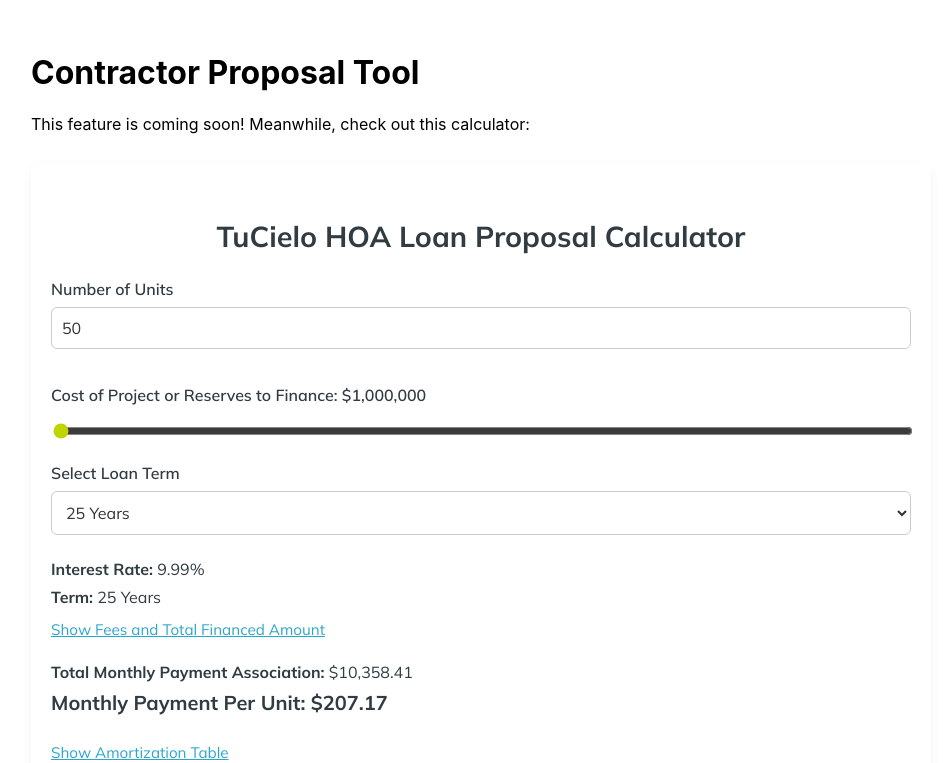
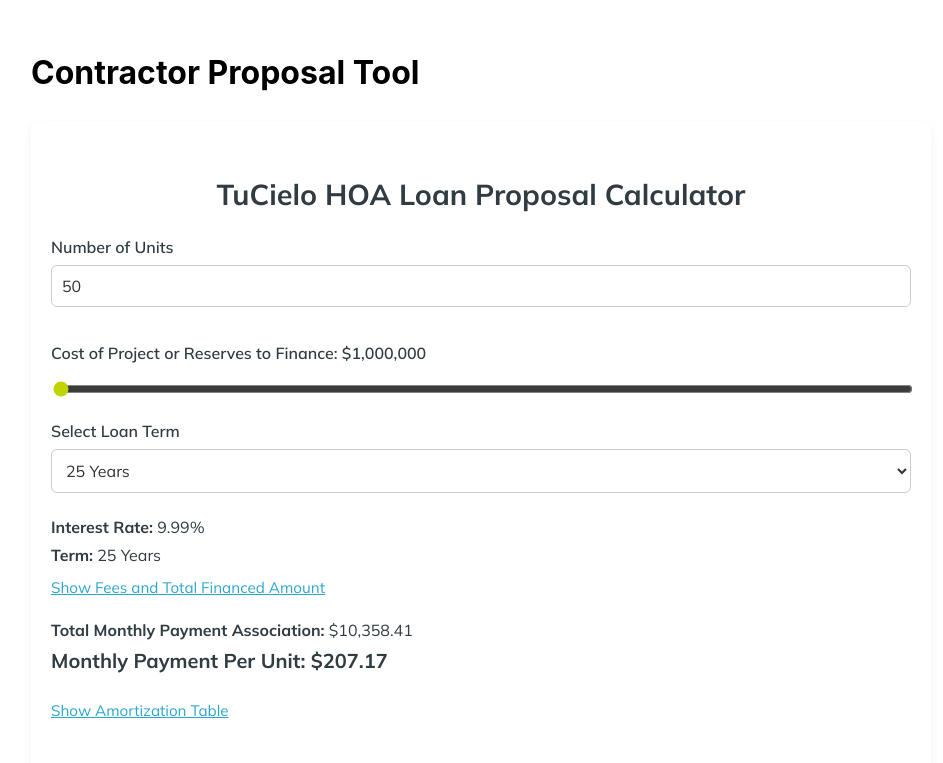
Before and after one commit to MetaCapFin/tu-cielo-site, a React (Create React App) app: page /contractor-proposal-tool in a window 1280 px wide. Shown: the top 763 px of the page, without its empty margins (159-1102 px from the left). Built offline with nearby package versions, Linux system fonts and the light colour scheme.

Commit message:
Update contractor-proposal-tool.jsx

```diff
--- a/src/contractor-proposal-tool.jsx
+++ b/src/contractor-proposal-tool.jsx
@@ -6,7 +6,6 @@ export default function ContractorProposalTool() {
   return (
     <div style={{ padding: '2rem', maxWidth: 900, margin: '0 auto' }}>
       <h1>Contractor Proposal Tool</h1>
-      <p>This feature is coming soon! Meanwhile, check out this calculator:</p>
       <TuCieloCalculator />
     </div>
   );
```
